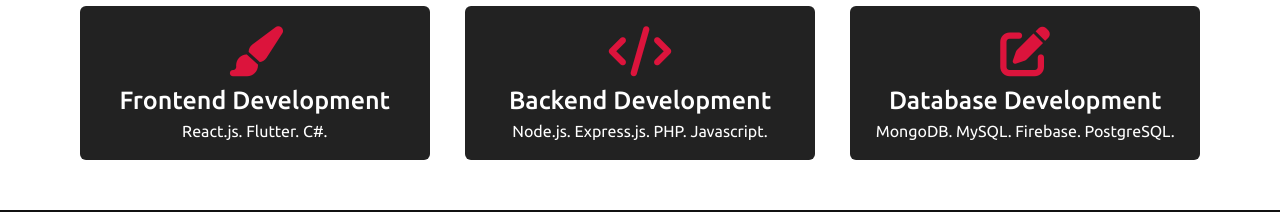
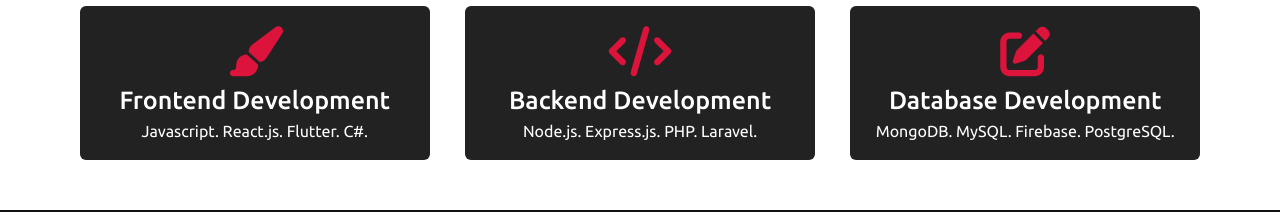
Before and after one commit to Kwesta96/my_website, a plain HTML site: page index.html in a window 1280 px wide. Shown: the part 1000-1212 px from the top of the page. Drawn offline with nearby package versions, Linux system fonts and the light colour scheme.

Commit message:
Update index.html

```diff
--- a/index.html
+++ b/index.html
@@ -74,14 +74,14 @@
 
                             <i class="fas fa-paint-brush"></i>
                             <div class="text">Frontend Development</div>
-                            <p>React.js. Flutter. C#. </p>
+                            <p>Javascript. React.js. Flutter. C#. </p>
                         </div>
                     </div>
                     <div class="card">
                         <div class="box">
                             <i class="fas fa-code"></i>
                             <div class="text">Backend Development</div>
-                            <p>Node.js. Express.js. PHP. Javascript.</p>
+                            <p>Node.js. Express.js. PHP. Laravel. </p>
                         </div>
                     </div>
                     <div class="card">
```
